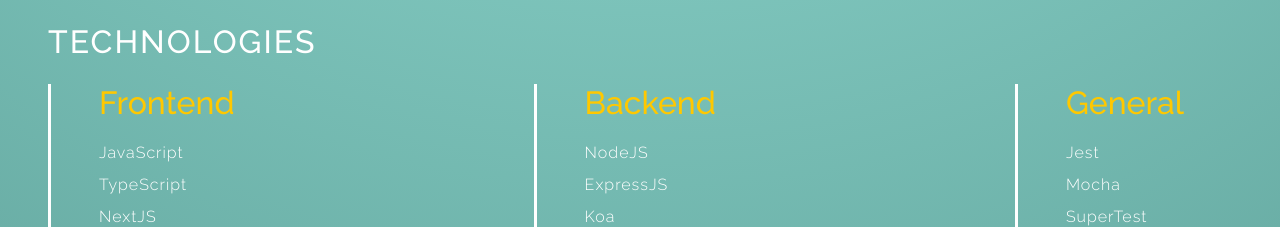
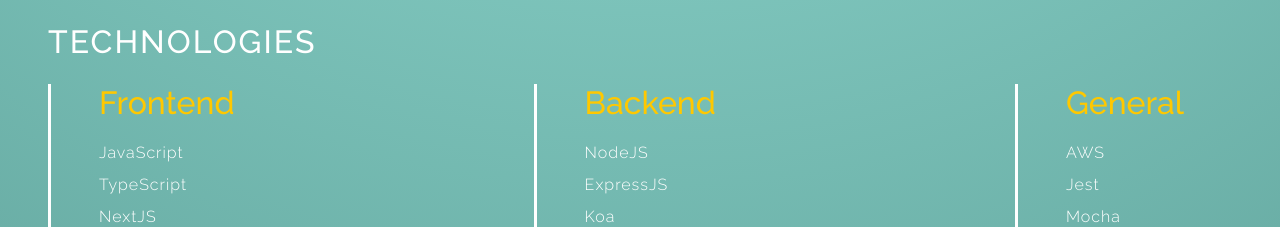
Before and after one commit to louisawong/portfolio, a Next.js app: page / in a window 1280 px wide. Shown: the part 2600-2827 px from the top of the page. Built offline with nearby package versions, Linux system fonts and the light colour scheme; a web font is replaced by a local one.

Commit message:
added AWS to list of skills

```diff
--- a/pages/index.js
+++ b/pages/index.js
@@ -364,6 +364,7 @@
               <div className="tech_column">
                 <h3 className="tech_column_title">General</h3>
                 <ul className="tech_column_list">
+                  <li className="tech_list">AWS</li>
                   <li className="tech_list">Jest</li>
                   <li className="tech_list">Mocha</li>
                   <li className="tech_list">SuperTest</li>
```
